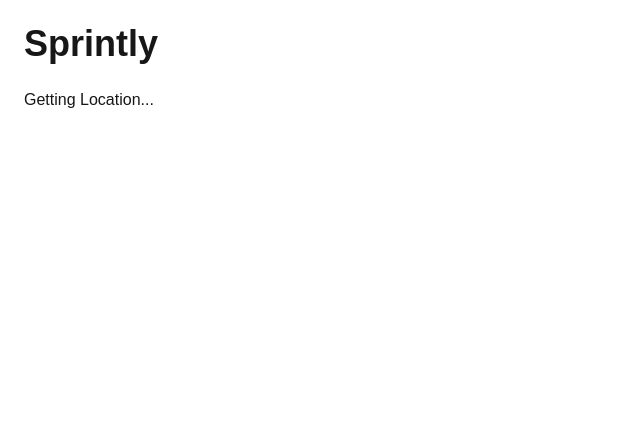
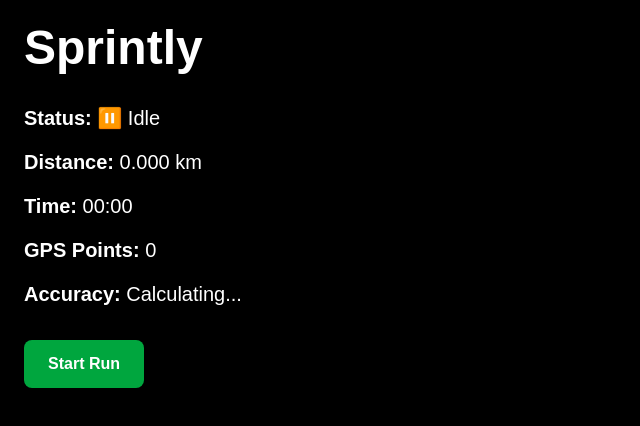
Before and after one commit to Radioactive009/Sprintly, a Next.js app: page /run in a window 1280 px wide. Shown: the top 426 px of the page, without its empty margins (0-640 px from the left). Built offline with nearby package versions, Linux system fonts and the light colour scheme; no server answers.

Commit message:
initial commit of the day

```diff
--- a/src/app/run/page.tsx
+++ b/src/app/run/page.tsx
@@ -2,6 +2,8 @@
 
 import { useEffect, useRef, useState } from "react";
 import { haversineDistance } from "@/lib/gps/haversine";
+import { RunSession } from "@/types/run";
+import { LocationPoint } from "@/types/location";
 
 interface Location {
   lat: number;
@@ -11,10 +13,21 @@ interface Location {
 export default function RunPage() {
   const [location, setLocation] = useState<Location | null>(null);
   const [accuracy, setAccuracy] = useState<number | null>(null);
-  const [distance, setDistance] = useState<number>(0);
+
+  const [session, setSession] = useState<RunSession>({
+    isRunning: false,
+    startTime: null,
+    elapsedTime: 0,
+    distance: 0,
+  });
+
+  const [pathCoordinates, setPathCoordinates] = useState<
+    LocationPoint[]
+  >([]);
 
   const prevLocationRef = useRef<Location | null>(null);
 
+  // GPS Tracking
   useEffect(() => {
     const watchId = navigator.geolocation.watchPosition(
       (position) => {
@@ -25,6 +38,7 @@ export default function RunPage() {
           lng: position.coords.longitude,
         };
 
+        if (session.isRunning) {
           const previousLocation = prevLocationRef.current;
 
           if (previousLocation) {
@@ -35,15 +49,17 @@ export default function RunPage() {
               newLocation.lng
             );
 
-          console.log(
-            "Movement detected:",
-            movedDistance.toFixed(2),
-            "meters"
-          );
+            if (movedDistance > 5) {
+              setSession((prev) => ({
+                ...prev,
+                distance: prev.distance + movedDistance,
+              }));
 
-          // GPS jitter filter
-          if (movedDistance > 5) {
-            setDistance((prev) => prev + movedDistance);
+              setPathCoordinates((prev) => [
+                ...prev,
+                newLocation,
+              ]);
+            }
           }
         }
 
@@ -51,8 +67,7 @@ export default function RunPage() {
         setLocation(newLocation);
       },
       (error) => {
-        console.error("Error Code:", error.code);
-        console.error("Error Message:", error.message);
+        console.error("GPS Error:", error.message);
       },
       {
         enableHighAccuracy: true,
@@ -64,22 +79,82 @@ export default function RunPage() {
     return () => {
       navigator.geolocation.clearWatch(watchId);
     };
-  }, []);
+  }, [session.isRunning]);
+
+  // Timer
+  useEffect(() => {
+    let interval: NodeJS.Timeout;
+
+    if (session.isRunning) {
+      interval = setInterval(() => {
+        setSession((prev) => ({
+          ...prev,
+          elapsedTime: prev.elapsedTime + 1,
+        }));
+      }, 1000);
+    }
+
+    return () => {
+      clearInterval(interval);
+    };
+  }, [session.isRunning]);
+
+  const startRun = () => {
+    setSession({
+      isRunning: true,
+      startTime: Date.now(),
+      elapsedTime: 0,
+      distance: 0,
+    });
+
+    setPathCoordinates([]);
+
+    prevLocationRef.current = location;
+  };
+
+  const stopRun = () => {
+    setSession((prev) => ({
+      ...prev,
+      isRunning: false,
+    }));
+
+    console.log("Run Path:", pathCoordinates);
+  };
+
+  const formatTime = (seconds: number) => {
+    const mins = Math.floor(seconds / 60);
+    const secs = seconds % 60;
+
+    return `${String(mins).padStart(2, "0")}:${String(
+      secs
+    ).padStart(2, "0")}`;
+  };
 
   return (
-    <main className="p-6">
-      <h1 className="text-4xl font-bold mb-6">
+    <main className="min-h-screen bg-black text-white p-6">
+      <h1 className="text-5xl font-bold mb-8">
         Sprintly
       </h1>
 
-      {location ? (
-        <div className="space-y-3">
+      <div className="space-y-4 text-xl">
         <p>
-            <strong>Latitude:</strong> {location.lat}
+          <strong>Status:</strong>{" "}
+          {session.isRunning ? "🏃 Running" : "⏸️ Idle"}
         </p>
 
         <p>
-            <strong>Longitude:</strong> {location.lng}
+          <strong>Distance:</strong>{" "}
+          {(session.distance / 1000).toFixed(3)} km
+        </p>
+
+        <p>
+          <strong>Time:</strong>{" "}
+          {formatTime(session.elapsedTime)}
+        </p>
+
+        <p>
+          <strong>GPS Points:</strong>{" "}
+          {pathCoordinates.length}
         </p>
 
         <p>
@@ -89,14 +164,38 @@ export default function RunPage() {
             : "Calculating..."}
         </p>
 
+        {location && (
+          <>
             <p>
-            <strong>Distance:</strong>{" "}
-            {(distance / 1000).toFixed(3)} km
+              <strong>Latitude:</strong>{" "}
+              {location.lat}
             </p>
+
+            <p>
+              <strong>Longitude:</strong>{" "}
+              {location.lng}
+            </p>
+          </>
+        )}
       </div>
+
+      <div className="mt-8 flex gap-4">
+        {!session.isRunning ? (
+          <button
+            onClick={startRun}
+            className="bg-green-600 px-6 py-3 rounded-lg text-white font-semibold"
+          >
+            Start Run
+          </button>
         ) : (
-        <p>Getting Location...</p>
+          <button
+            onClick={stopRun}
+            className="bg-red-600 px-6 py-3 rounded-lg text-white font-semibold"
+          >
+            Stop Run
+          </button>
         )}
+      </div>
     </main>
   );
 }
--- /dev/null
+++ b/src/types/location.ts
@@ -0,0 +1,4 @@
+export interface LocationPoint {
+  lat: number;
+  lng: number;
+}
--- /dev/null
+++ b/src/types/run.ts
@@ -0,0 +1,6 @@
+export interface RunSession {
+  isRunning: boolean;
+  startTime: number | null;
+  elapsedTime: number;
+  distance: number;
+}
```
Lines whose indentation alone changed are shown as unchanged.
